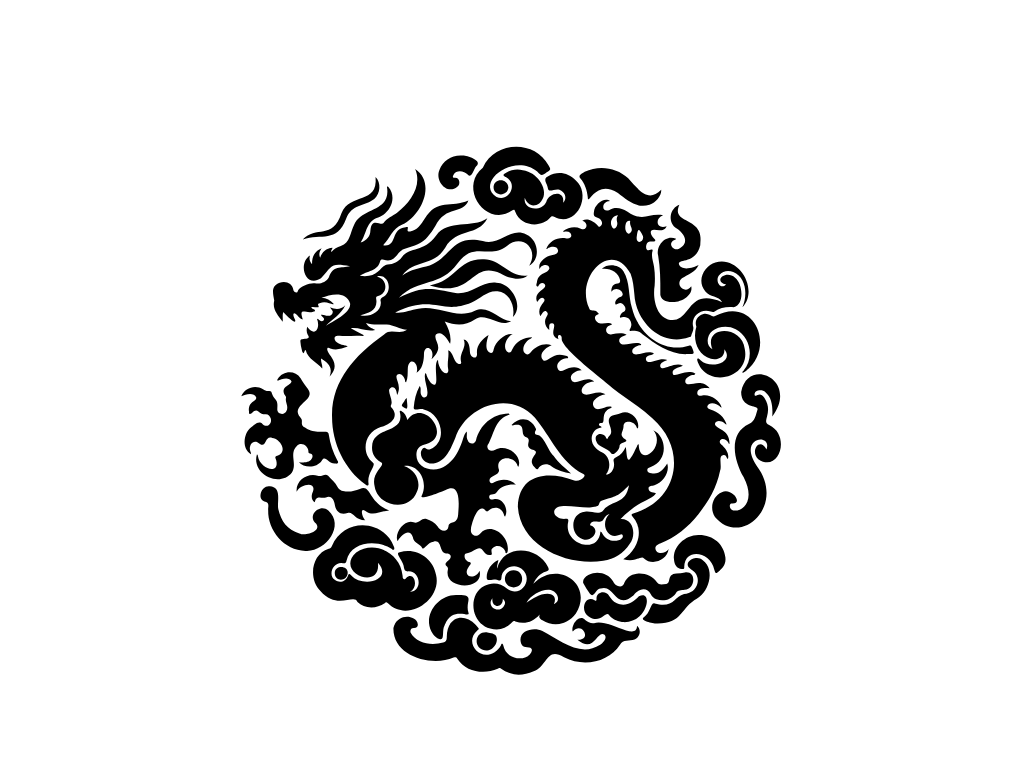
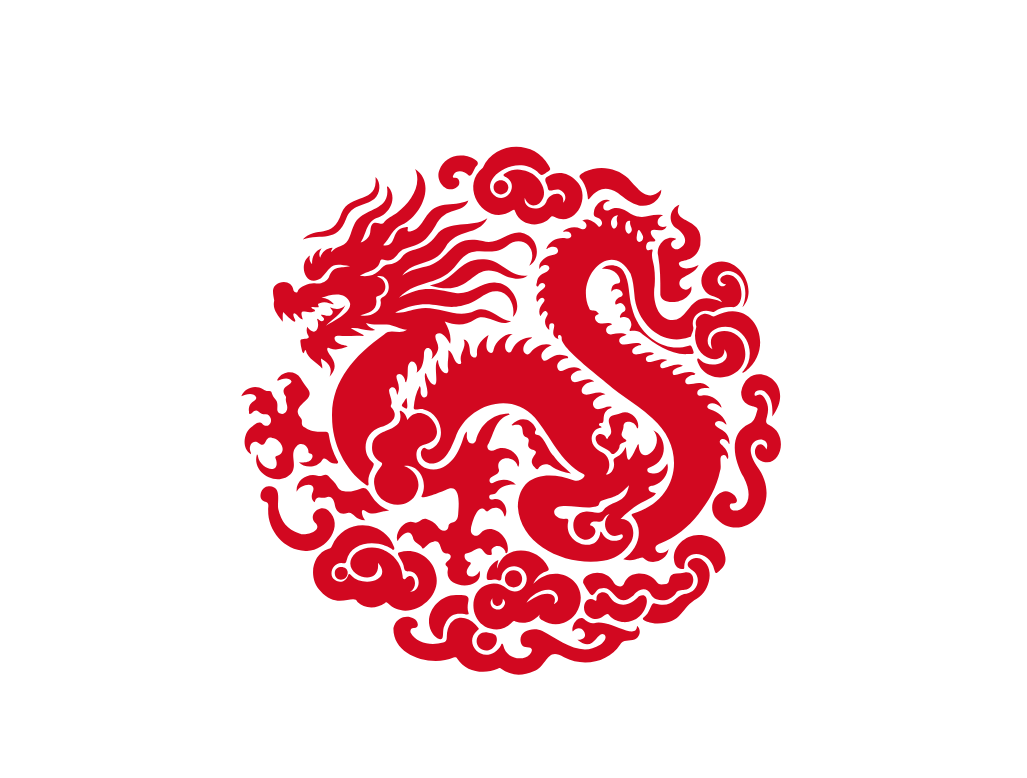
Before and after one commit to lachlankerr/thedragonsbar, a plain HTML site: page index.html in a window 1280 px wide. Shown: the part 139-917 px from the top of the page, without its empty margins (125-1152 px from the left). Drawn offline with Linux system fonts and the light colour scheme.

Commit message:
Update index.html

```diff
--- a/index.html
+++ b/index.html
@@ -1 +1 @@
-<div style=" font-size: 8vw; text-align: center;">slay . drink responsibly. </div><img style="filter: invert(13%) sepia (67%) saturate (7202%6) hue-rotate (348deg) brightness (82%) contrast (101%) ;" src="dragon.svg" width=" 100%" height="100%" />
+<div style="font-size: 8vw; text-align: center;">slay. drink responsibly.</div><img style="filter: invert(13%) sepia(67%) saturate(7202%) hue-rotate(348deg) brightness(82%) contrast(101%);" src="dragon.svg" width="100%" height="100%"/>
```
